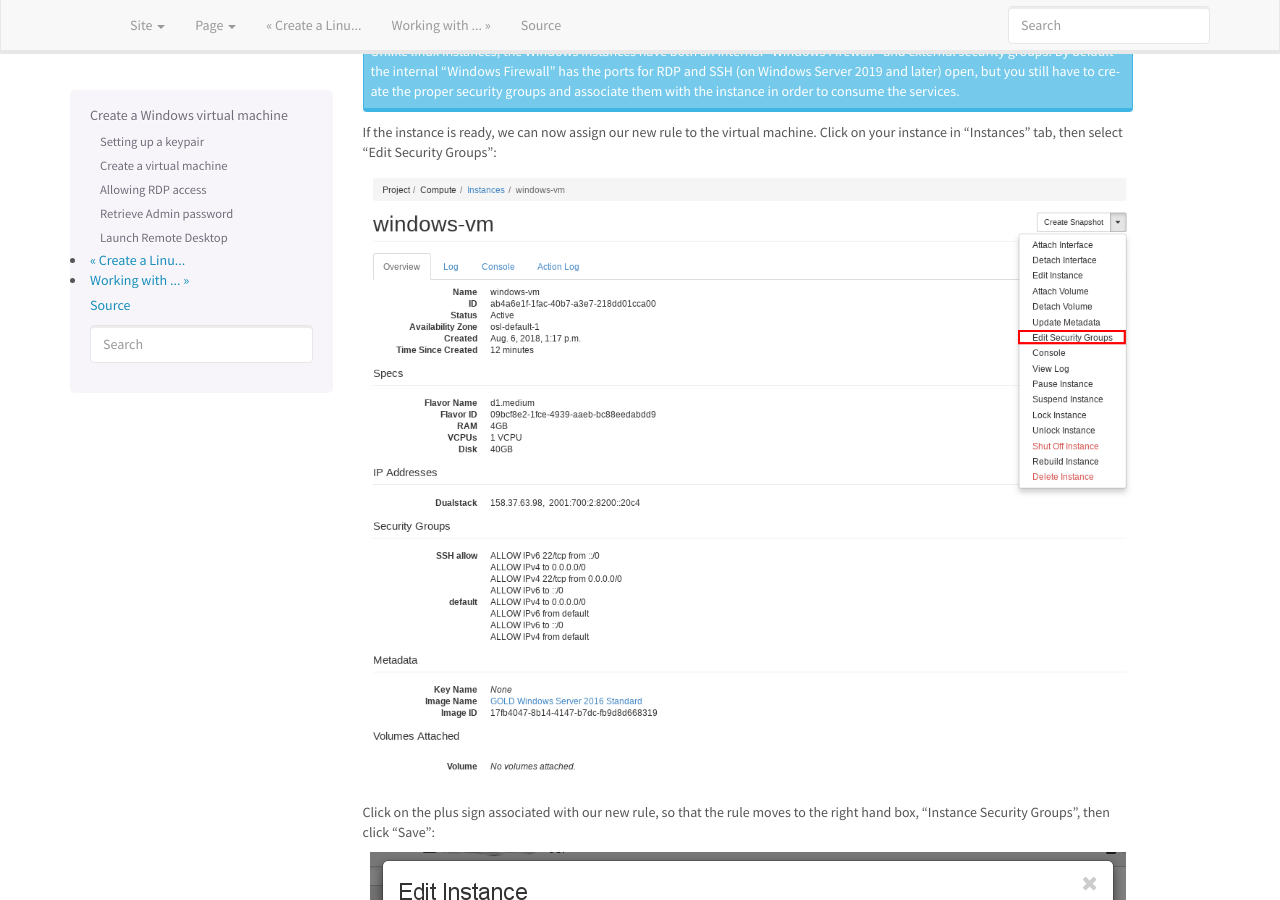
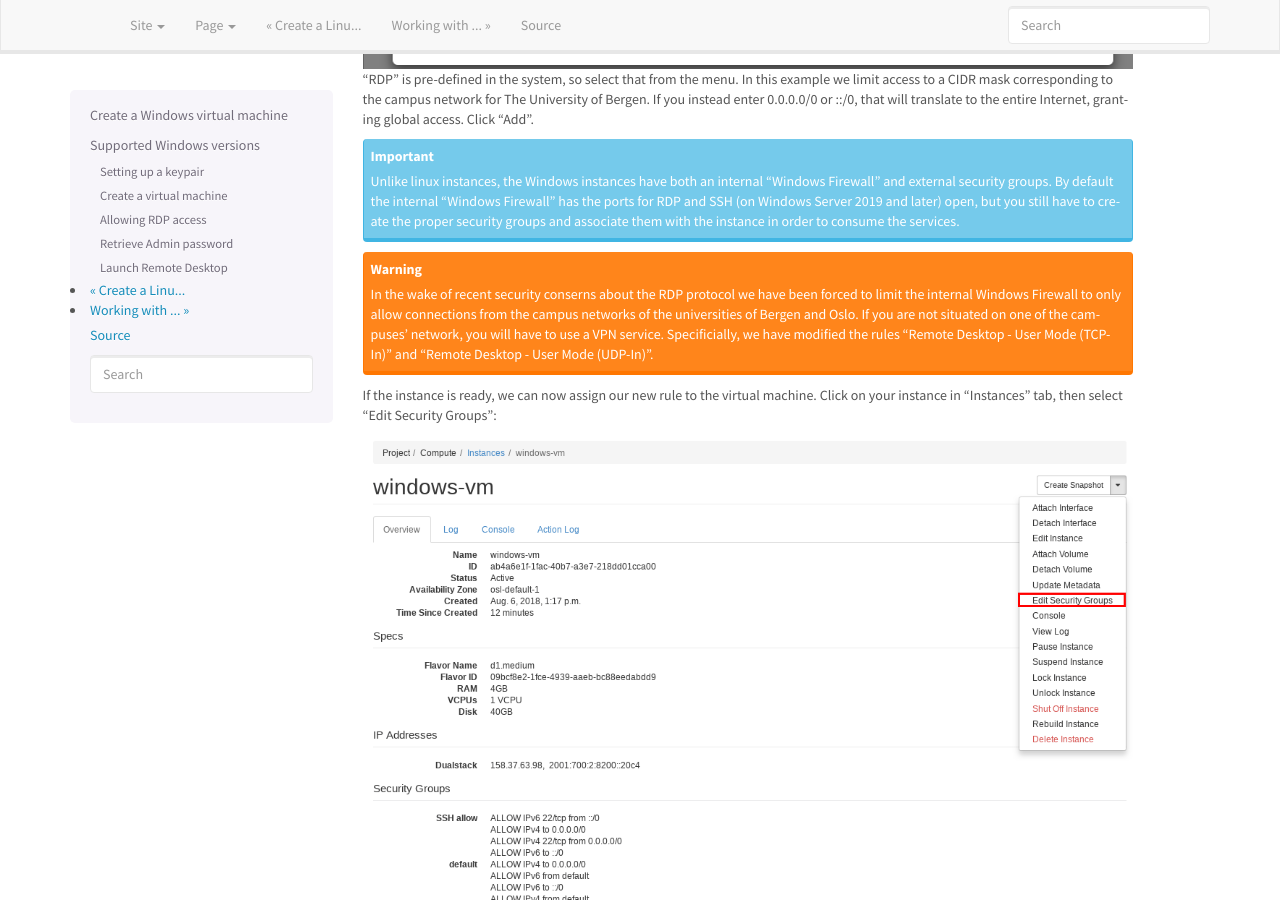
Before and after one commit to norcams/docs-enduser, a Sphinx documentation site: the page built from docs/create-windows-machine.rst, in a window 1280 px wide and 900 px high, scrolled down 5218 px. Built offline with Sphinx 7.4.7, drawn with Linux system fonts in a browser that asks for light colours; some of the changed text lies outside the part shown.

Commit message:
update security and version info

```diff
--- a/docs/create-windows-machine.rst
+++ b/docs/create-windows-machine.rst
@@ -23,6 +23,13 @@ Last changed: |date|
    When launching Windows instances in the BGO region, these will automatically
    be activated. However, for licensing reasons, this will not as yet happen
    in the OSL region, and the Windows instances there will run unactivated.
+
+
+Supported Windows versions
+==========================
+
+The NREC platform supports Windows Server 2019 Standard Edition only. If you
+need other variants like the Core Edition, please let us know.
 
 
 Setting up a keypair
@@ -151,6 +158,14 @@ to the entire Internet, granting global access. Click "Add".
    have to create the proper security groups and associate them with the instance in order
    to consume the services.
 
+.. WARNING::
+   In the wake of recent security conserns about the RDP protocol we have been
+   forced to limit the internal Windows Firewall to only allow connections from
+   the campus networks of the universities of Bergen and Oslo. If you are not situated
+   on one of the campuses' network, you will have to use a VPN service. Specificially,
+   we have modified the rules "Remote Desktop - User Mode (TCP-In)" and "Remote
+   Desktop - User Mode (UDP-In)".
+
 If the instance is ready, we can now assign our new rule to the virtual machine.
 Click on your instance in "Instances" tab, then select "Edit Security Groups":
 
```
